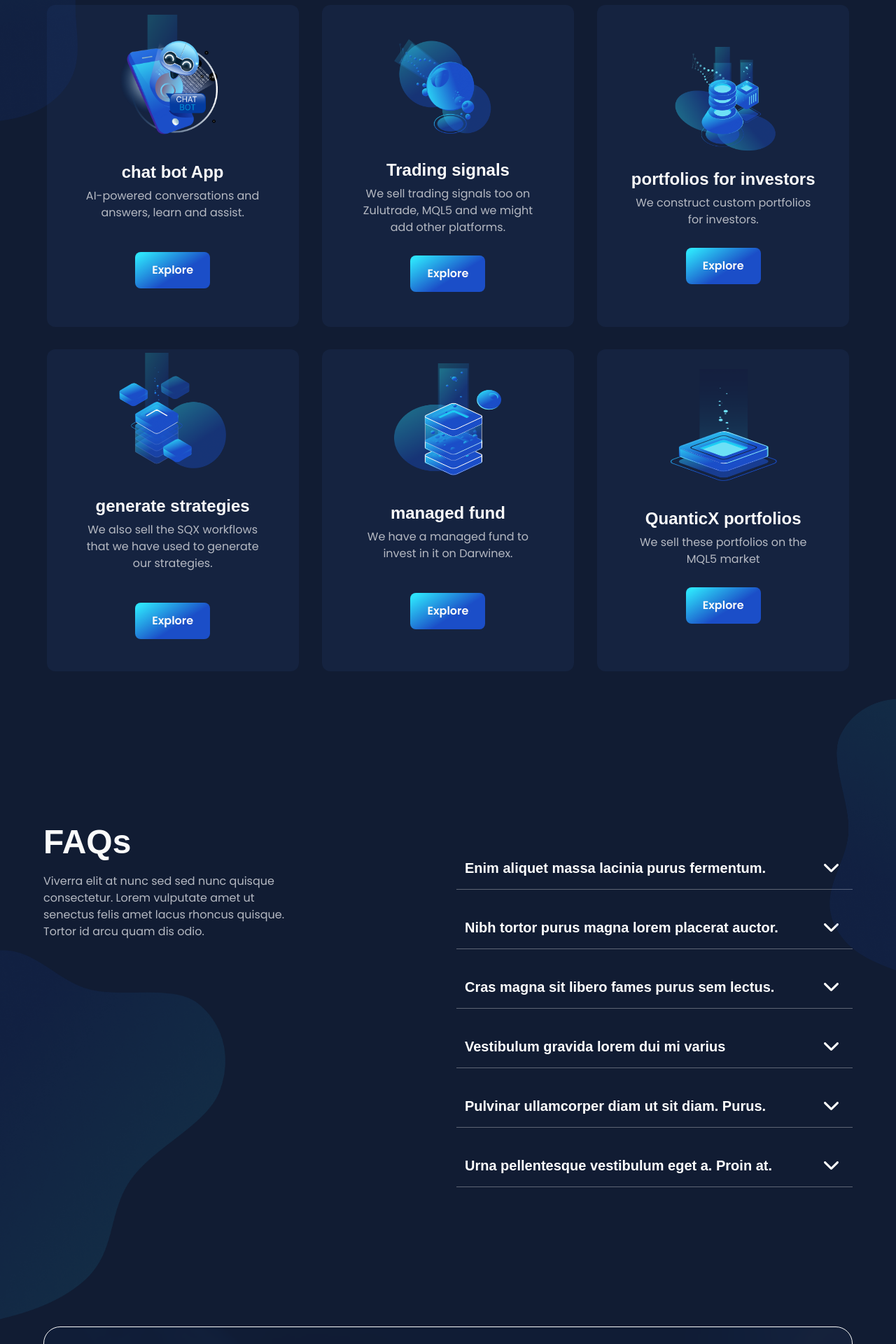
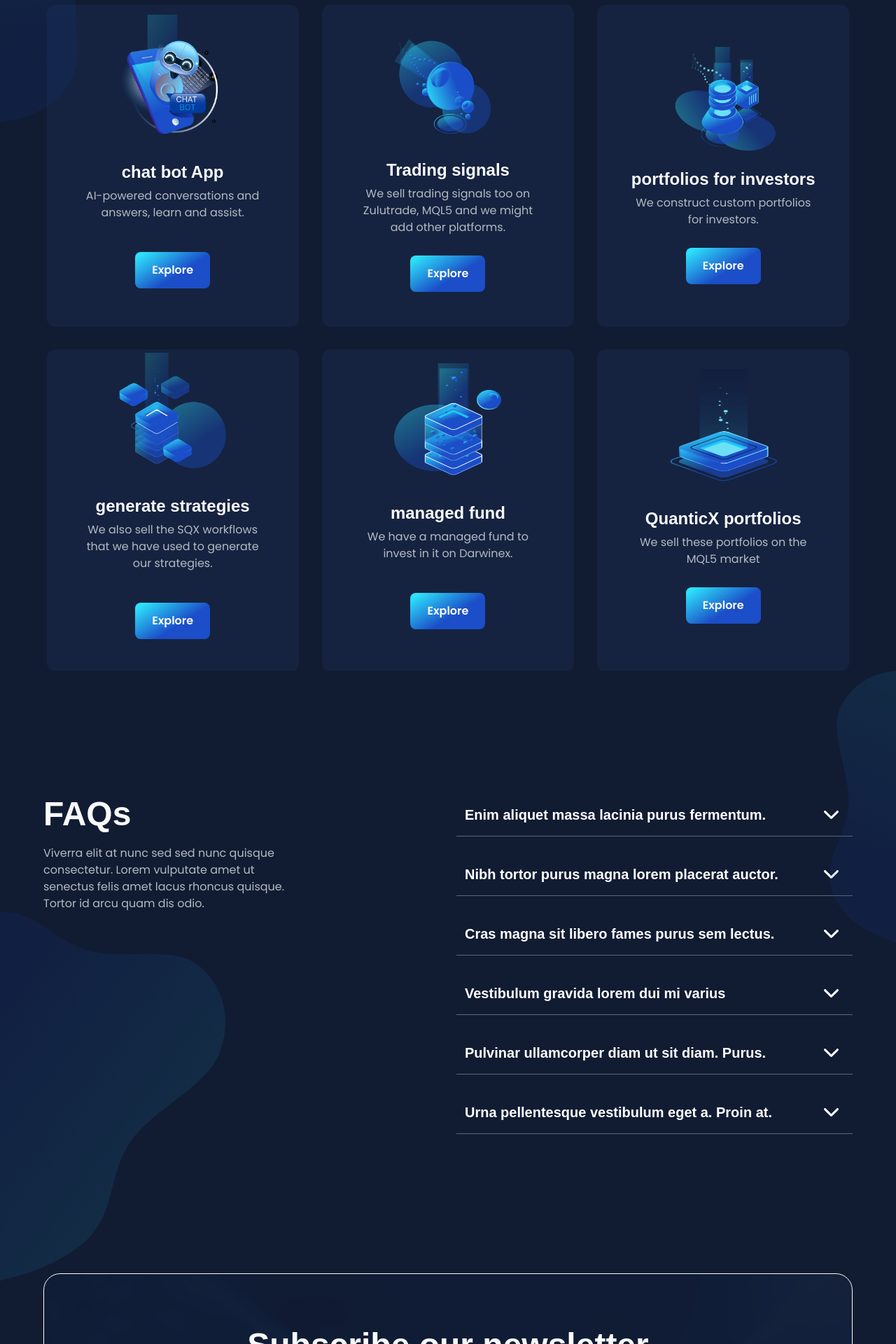
Before and after one commit to rinklepoonia/quanticx, a React (Create React App) app: page / in a window 1280 px wide. Shown: the part 4006-5926 px from the top of the page at 70% size. Built offline with nearby package versions, Linux system fonts and the light colour scheme; a web font is replaced by a local one.

Commit message:
remove mt from accordian section

```diff
--- a/src/components/Accordian.jsx
+++ b/src/components/Accordian.jsx
@@ -77,7 +77,7 @@ function Accordian() {
               Tortor id arcu quam dis odio.
             </p>
           </div>
-          <div className="lg:w-[50%] w-full px-3 mt-lg-0 mt-9">
+          <div className="lg:w-[50%] w-full px-3 lg:mt-0 mt-9">
             {AccordianData.map((item, index) => (
               <AccordionItem
                 key={index}
--- a/src/components/WhatWe.jsx
+++ b/src/components/WhatWe.jsx
@@ -4,7 +4,7 @@ import leftEllip from '../assets/images/png/WhatWeDo-leftEllip.png'
 
 function WhatWe() {
   return (
-    <div className="bg-bodyBlue mt-[-2px] pb-10 relative">
+    <div className="bg-bodyBlue mt-[-2px] lg:pb-0 pb-10 relative">
       {/* ====leftEllip===== */}
       <div className="absolute top-[-5%] left-0">
         <img
```
